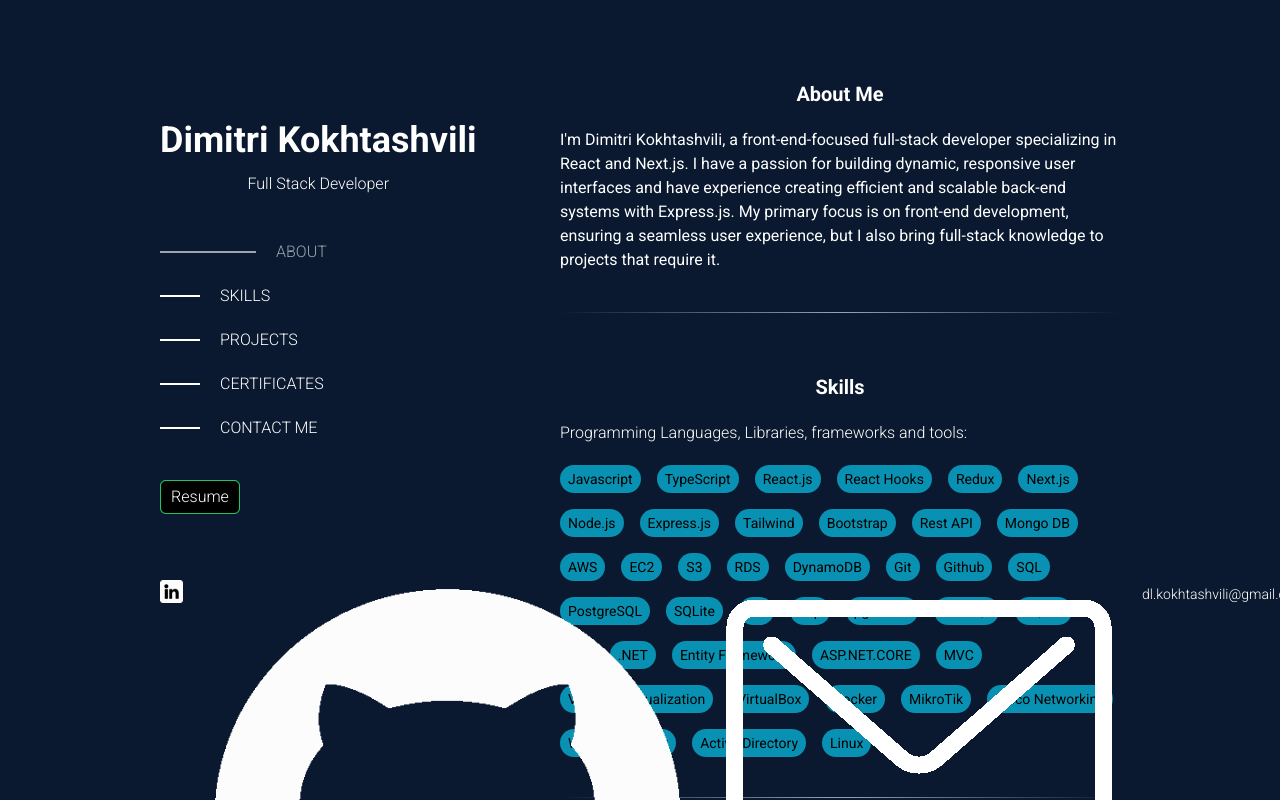
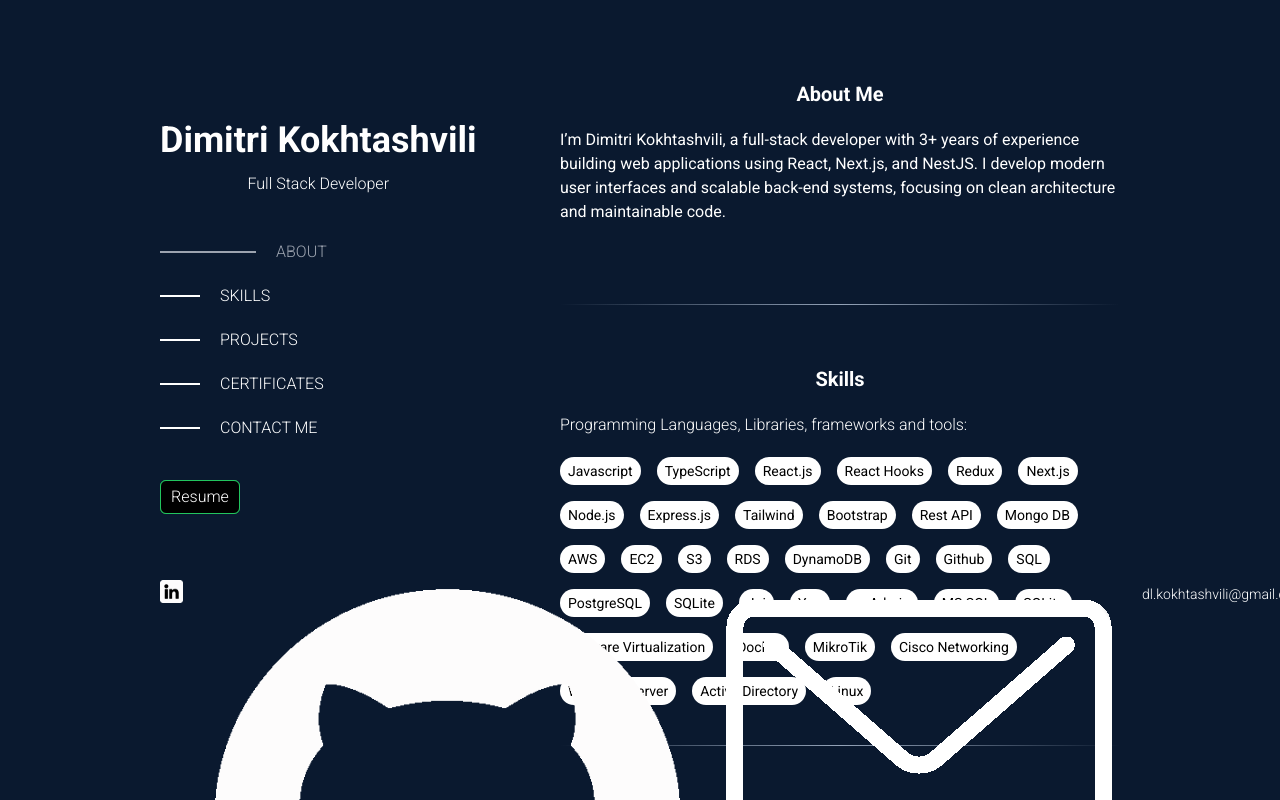
Before and after one commit to dlkokhta/My-Portfoglio, a Next.js app: page / in a window 1280 px wide. Shown: the top 800 px of the page. Built offline with nearby package versions, Linux system fonts and the light colour scheme.

Commit message:
Update e-commerce app frontend and backend URLs

```diff
--- a/src/app/components/About.tsx
+++ b/src/app/components/About.tsx
@@ -5,16 +5,10 @@ const About = () => {
         <h1 className="text-xl mb-5 font-bold">About Me</h1>
 
         <p>
-          I&apos;m Dimitri Kokhtashvili, a front-end-focused full-stack
-          developer specializing in React and Next.js. I have a passion for
-          building dynamic, responsive user interfaces and have experience
-          creating efficient and scalable back-end systems with Express.js. My
-          primary focus is on front-end development, ensuring a seamless user
-          experience, but I also bring full-stack knowledge to projects that
-          require it.
+          I’m Dimitri Kokhtashvili, a full-stack developer with 3+ years of experience building web applications using React, Next.js, and NestJS. I develop modern user interfaces and scalable back-end systems, focusing on clean architecture and maintainable code.
         </p>
       </div>
-      <div className="to-transparen h-[0.5px] bg-gradient-to-r from-transparent via-slate-400  mt-10"></div>
+      <div className="to-transparen h-[0.5px] bg-gradient-to-r from-transparent via-slate-400  mt-20"></div>
     </>
   );
 };
--- a/src/app/components/Projects.tsx
+++ b/src/app/components/Projects.tsx
@@ -27,12 +27,12 @@ const Projects = () => {
         projectSVGs={[
           {
             title: "Front-end",
-            pageLink: "https://ecommerce-front-end-five.vercel.app/",
+            pageLink: "https://shop.dimitrikokhtashvili.com/",
             githubLink: "https://github.com/dlkokhta/EcommerceFrontEnd",
           },
           {
             title: "Back-end",
-            pageLink: "https://dimitrikokhtashvili.site/",
+            pageLink: "https://api.shop.dimitrikokhtashvili.com/",
             githubLink: "https://github.com/dlkokhta/EcommerceAPI",
           },
         ]}
@@ -250,7 +250,7 @@ const Projects = () => {
         ]}
       /> */}
 
-      <div className="to-transparen h-[1px] bg-gradient-to-r from-transparent via-slate-400 mt-10"></div>
+      <div className="to-transparen h-[1px] bg-gradient-to-r from-transparent via-slate-400 mt-20"></div>
     </div>
   );
 };
--- a/src/app/components/Skills.tsx
+++ b/src/app/components/Skills.tsx
@@ -36,13 +36,7 @@ const Skills = () => {
           <SkillsDetails name="pgAdmin" />
           <SkillsDetails name="MS SQL" />
           <SkillsDetails name="SQLite" />
-          <SkillsDetails name="C#" />
-          <SkillsDetails name=".NET" />
-          <SkillsDetails name="Entity Framework" />
-          <SkillsDetails name="ASP.NET.CORE" />
-          <SkillsDetails name="MVC" />
           <SkillsDetails name="VMware Virtualization" />
-          <SkillsDetails name="VirtualBox" />
           <SkillsDetails name="Docker" />
           <SkillsDetails name="MikroTik" />
           <SkillsDetails name="Cisco Networking" />
--- a/src/app/components/SkillsDetails.tsx
+++ b/src/app/components/SkillsDetails.tsx
@@ -1,6 +1,6 @@
 const SkillsDetails = ({ name }: any) => {
   return (
-    <button className="border-none rounded-full bg-cyan-600 px-2 py-1  text-sm  h-full hover:scale-105  duration-300 ">
+    <button className="border-none rounded-full bg-white px-2 py-1  text-sm  h-full hover:scale-105  duration-300 ">
       {name}
     </button>
   );
```
